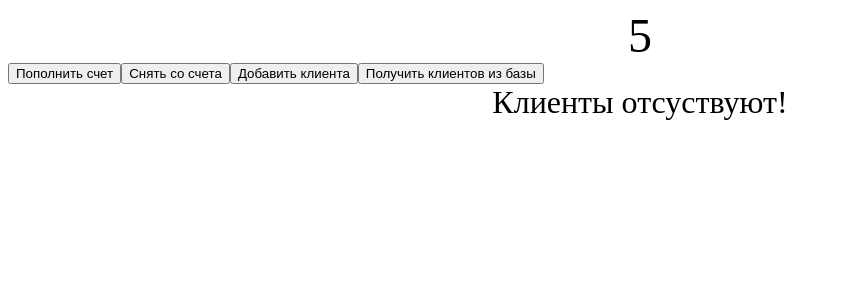
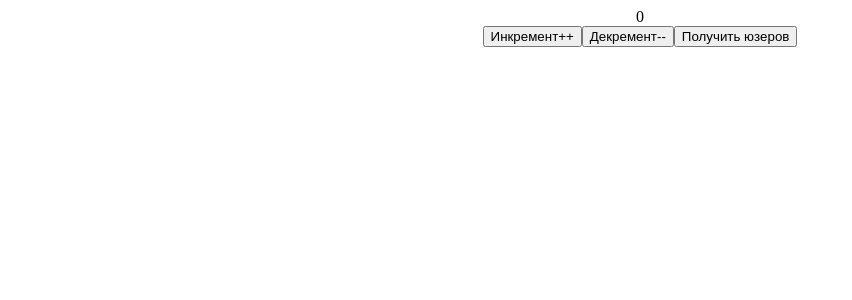
Before and after one commit to saginariman/redux-react, a React (Create React App) app: page / in a window 1280 px wide. Shown: the top 300 px of the page, without its empty margins (0-852 px from the left). Built offline with nearby package versions, Linux system fonts and the light colour scheme.

Commit message:
6. Redux и React. Redux saga асинхронные actions

```diff
--- a/package.json
+++ b/package.json
@@ -12,6 +12,7 @@
     "react-scripts": "5.0.1",
     "redux": "^4.2.0",
     "redux-devtools-extension": "^2.13.9",
+    "redux-saga": "^1.1.3",
     "redux-thunk": "^2.4.1",
     "web-vitals": "^2.1.4"
   },
--- a/src/App.js
+++ b/src/App.js
@@ -1,62 +1,29 @@
 import './App.css';
 import {useDispatch, useSelector} from "react-redux";
-import { addCustomerAction, removeCustomerAction } from './store/customerReducer';
-import { fetchCustomers } from './asyncActions/customers';
+import { asyncDecrementCreator, AsyncIncrementCreator } from './store/countReducer';
+import { fetchUsers } from './store/userReducer';
 
 // redux thunk это мидлваре, который помогает нам прокидовать диспатч во внутрь функции
 function App() {
-
+  const count = useSelector(state => state.countReducer.count)
+  const users = useSelector(state => state.userReducer.users)
   const dispatch = useDispatch()
-  const cash = useSelector(state => state.cash.cash)
-  const customers = useSelector(state => state.customers.customers)
-  console.log(cash);
-
-  const addCash = (cash) => {
-    dispatch({type: "ADD_CASH", payload: cash})
-  }
-
-  const getCash = (cash) => {
-    dispatch({type: "GET_CASH", payload: cash})
-  }
-
-  const addCustomer = (name) => {
-    const customer = {
-      name,
-      id: Date.now(),
-    }
-    dispatch(addCustomerAction(customer))
-  }
-
-  const removeCustomer = (customer) => {
-    dispatch(removeCustomerAction(customer.id))
-  }
 
   return (
     <div className="App">
-      <div style={{fontSize: "3rem"}}>{cash}</div>
-      <div style={{display: "flex"}}>
-        <button onClick={() => addCash(Number(prompt()))}>Пополнить счет</button>
-        <button onClick={() => getCash(Number(prompt()))}>Снять со счета</button>
-        <button onClick={() => addCustomer(prompt())}>Добавить клиента</button>
-        <button onClick={() => dispatch(fetchCustomers())}>Получить клиентов из базы</button>
+      <div className="count">{count}</div>
+      <div className='btns'>
+        <button onClick={() => dispatch(AsyncIncrementCreator())}>Инкремент++</button>
+        <button onClick={() => dispatch(asyncDecrementCreator())}>Декремент--</button>
+        <button onClick={() => dispatch(fetchUsers())}>Получить юзеров</button>
       </div>
-      {customers.length>0 ?
-      <div>
-        {customers.map(customer =>
-          <div
-            onClick={() => removeCustomer(customer)}
-            style={{fontSize: "2rem", border: '1px solid black', padding:"10px", marginTop:5}}
-            key={customer.id}
-          >
-            {customer.name}
+      <div className='users'>
+        {users.map(user =>
+          <div key={user.id} style={{border:'1px solid black'}}>
+            {user.name}
           </div>
         )}
       </div>
-      :
-      <div style={{fontSize: "2rem"}}>
-        Клиенты отсуствуют!
-      </div>
-      }
     </div>
   );
 }
--- a/src/asyncActions/customers.js
+++ /dev/null
@@ -1,9 +0,0 @@
-import { addManyCustomersAction } from "../store/customerReducer"
-
-export const fetchCustomers = () => {
-    return function(dispatch) {
-        fetch('https://jsonplaceholder.typicode.com/users')
-            .then(response => response.json())
-            .then(json => dispatch(addManyCustomersAction(json)))
-    }
-}
--- /dev/null
+++ b/src/saga/countSaga.js
@@ -0,0 +1,18 @@
+import {put, takeEvery} from "redux-saga/effects"
+import { ASYNC_DECREMENT, ASYNC_INCREMENT, decrementCreator, incrementCreator } from "../store/countReducer"
+
+const delay = (ms) => new Promise(res => setTimeout(res, ms))
+
+function* incrementWorker() {
+    yield delay(1000)
+    yield put(incrementCreator())
+}
+function* decrementWorker() {
+    yield delay(1000)
+    yield put(decrementCreator())
+}
+
+export function* countWatcher() {
+    yield takeEvery(ASYNC_INCREMENT, incrementWorker)
+    yield takeEvery(ASYNC_DECREMENT, decrementWorker)
+}
--- /dev/null
+++ b/src/saga/index.js
@@ -0,0 +1,7 @@
+import {all} from "redux-saga/effects"
+import {countWatcher} from "./countSaga"
+import {userWatcher} from "./userSaga"
+
+export function* rootWatcher() {
+    yield all([countWatcher(), userWatcher()])
+}
--- /dev/null
+++ b/src/saga/userSaga.js
@@ -0,0 +1,14 @@
+import {put, takeEvery, call} from "redux-saga/effects"
+import { FETCH_USERS, setUsers } from "../store/userReducer"
+
+const fetchUsersFromApi = () => fetch('https://jsonplaceholder.typicode.com/users?_limit=10')
+
+function* fetchUserWorker() {
+    const data = yield call(fetchUsersFromApi)
+    const json = yield call(() => new Promise(res => res(data.json())))
+    yield put(setUsers(json))
+}
+
+export function* userWatcher() {
+    yield takeEvery(FETCH_USERS, fetchUserWorker)
+}
--- a/src/store/cashReducer.js
+++ /dev/null
@@ -1,17 +0,0 @@
-
-
-
-export const defaultState = {
-    cash: 5,
-}
-
-export const cashReducer = (state = defaultState, action) => {
-    switch(action.type){
-      case "ADD_CASH":
-        return {...state, cash: state.cash + action.payload}
-      case "GET_CASH":
-        return {...state, cash: state.cash - action.payload}
-      default:
-          return state
-    }
-  }
--- /dev/null
+++ b/src/store/countReducer.js
@@ -0,0 +1,24 @@
+const defaultState = {
+    count: 0,
+}
+
+export const INCREMENT = 'INCREMENT';
+export const ASYNC_INCREMENT = 'ASYNC_INCREMENT';
+export const DECREMENT = 'DECREMENT';
+export const ASYNC_DECREMENT = 'ASYNC_DECREMENT';
+
+export default function countReducer(state = defaultState, action) {
+    switch (action.type) {
+        case INCREMENT:
+            return {...state, count: state.count + 1}
+        case DECREMENT:
+            return {...state, count: state.count - 1}
+        default:
+            return state
+    }
+}
+
+export const incrementCreator = () => ({type: INCREMENT})
+export const AsyncIncrementCreator = () => ({type: ASYNC_INCREMENT})
+export const decrementCreator = () => ({type: DECREMENT})
+export const asyncDecrementCreator = () => ({type: ASYNC_DECREMENT})
--- a/src/store/customerReducer.js
+++ /dev/null
@@ -1,24 +0,0 @@
-const defaultState = {
-    customers: []
-}
-
-const ADD_CUSTOMER = "ADD_CUSTOMER";
-const ADD_MANY_CUSTOMERS = "ADD_MANY_CUSTOMERS";
-const REMOVE_CUSTOMERS = "REMOVE_CUSTOMERS";
-
-export const customerReducer = (state = defaultState, action) => {
-    switch(action.type){
-        case ADD_MANY_CUSTOMERS:
-            return {...state, customers: [...state.customers, ...action.payload]}
-        case ADD_CUSTOMER:
-            return {...state, customers: [...state.customers, action.payload]}
-        case REMOVE_CUSTOMERS:
-            return {...state, customers: state.customers.filter(customer => customer.id !== action.payload)}
-        default:
-          return state
-    }
-}
-
-export const addCustomerAction = (payload) => ({type: ADD_CUSTOMER, payload})
-export const addManyCustomersAction = (payload) => ({type: ADD_MANY_CUSTOMERS, payload})
-export const removeCustomerAction = (payload) => ({type: REMOVE_CUSTOMERS, payload})
--- a/src/store/index.js
+++ b/src/store/index.js
@@ -1,11 +1,16 @@
-import { createStore, combineReducers, applyMiddleware } from "redux";
-import thunk from "redux-thunk";
-import {cashReducer} from "./cashReducer";
-import { customerReducer } from "./customerReducer";
+import { applyMiddleware, combineReducers, createStore } from "redux";
+import countReducer from "./countReducer"
+import userReducer from "./userReducer"
+import createSagaMiddleware from "@redux-saga/core";
+import { rootWatcher } from "../saga";
+
+const sagaMiddleware = createSagaMiddleware()
 
 const rootReducer = combineReducers({
-    cash: cashReducer,
-    customers: customerReducer,
+    countReducer,
+    userReducer
 })
 
-export const store = createStore(rootReducer,  applyMiddleware(thunk));
+export const store = createStore(rootReducer, applyMiddleware(sagaMiddleware))
+
+sagaMiddleware.run(rootWatcher)
--- /dev/null
+++ b/src/store/userReducer.js
@@ -0,0 +1,18 @@
+const defaultState = {
+    users: [],
+}
+
+export const SET_USERS = "SET_USERS"
+export const FETCH_USERS = "FETCH_USERS"
+
+export default function userReducer(state = defaultState, action) {
+    switch(action.type) {
+        case SET_USERS:
+            return {...state, users: action.payload}
+        default:
+            return state
+    }
+}
+
+export const setUsers = payload => ({type: SET_USERS, payload})
+export const fetchUsers = () => ({type: FETCH_USERS})
```
Also changed, not shown: src/test.js (added, +16 -0 lines), 1 other file (tests, documents, lock files or other folders).
